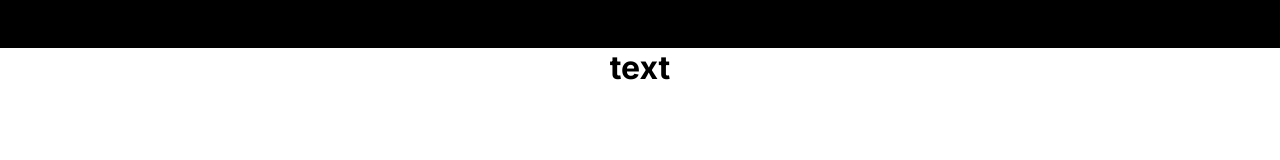
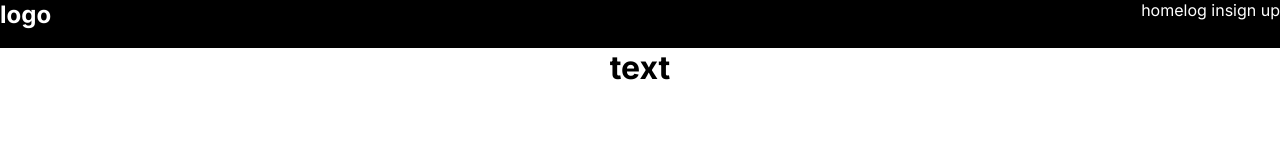
Before and after one commit to ftfhthr/assignment2, a plain HTML site: page index.html in a window 1280 px wide. Drawn offline with Linux system fonts and the light colour scheme.

Commit message:
add navbar stuff

```diff
--- a/index.html
+++ b/index.html
@@ -12,7 +12,12 @@
 </head>
 <body>
     <div class="navbar">
-
+        <h2>logo</h2>
+        <div class="navbar-container">
+            <p>home</p>
+            <p>log in</p>
+            <p>sign up</p>
+        </div>
     </div>
     <div class="hero">
         <div class="hero-content">
--- a/style.css
+++ b/style.css
@@ -5,9 +5,16 @@
 }
 
 .navbar {
+    display: flex;
+    justify-content: space-between;
     background-color: black;
     width: 100%;
     height: 48px;
+    color: white;
+}
+
+.navbar-container {
+    display: flex;
 }
 
 .hero-content {
```
